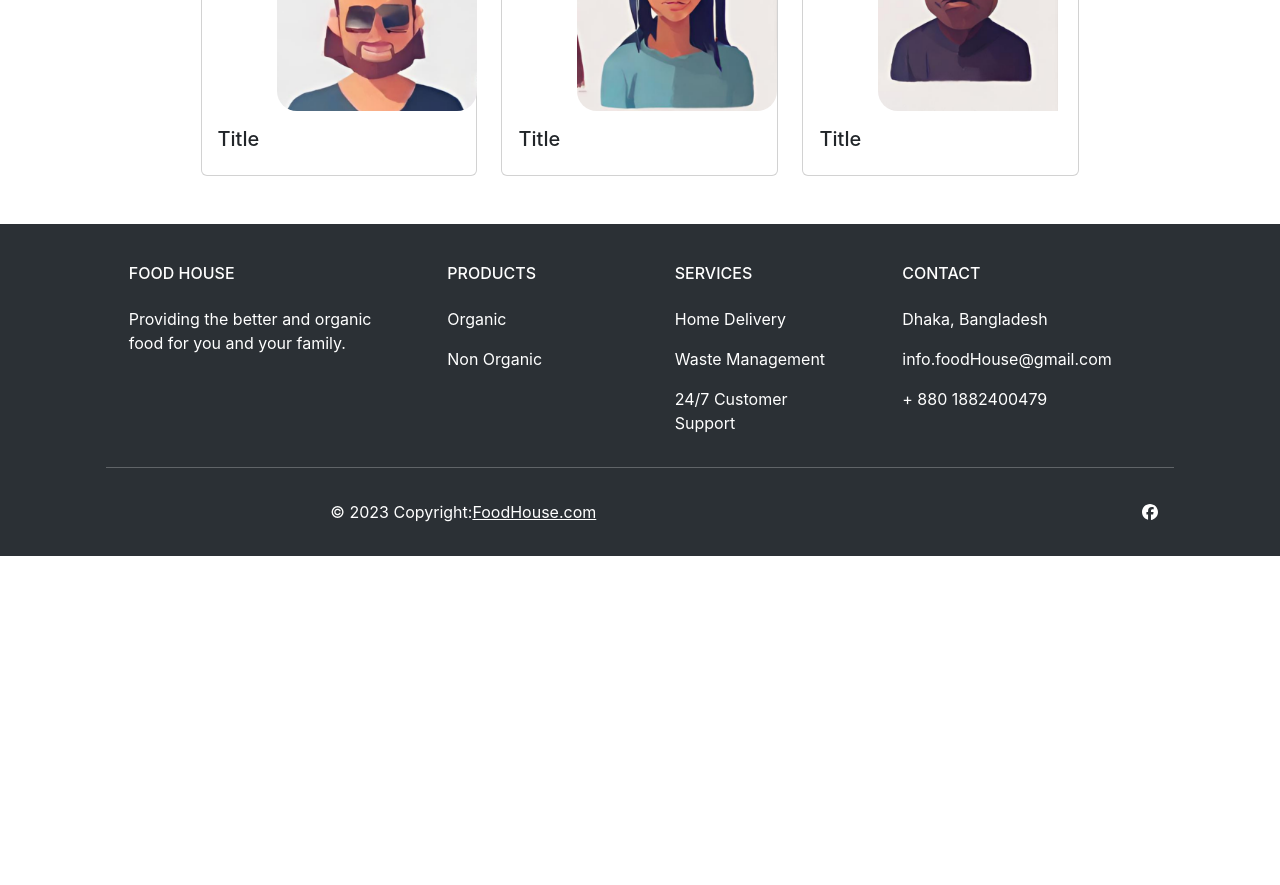
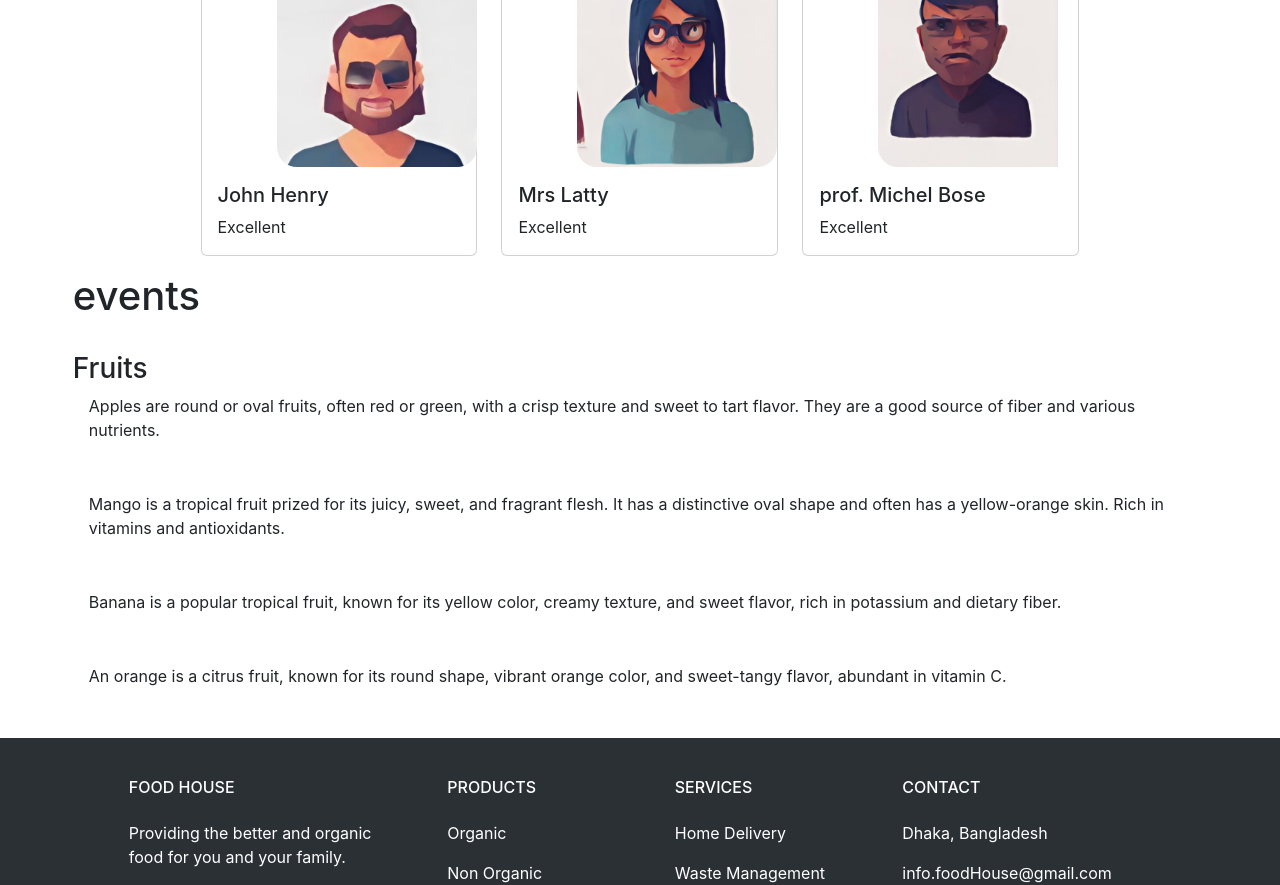
Before and after one commit to md-azmi-siddique/nitex-task-based-round-Front-End-Junior-, a React (Create React App) app: page / in a window 1280 px wide. Shown: the part 2640-3525 px from the top of the page. Before the commit the page ends 3244 px from the top, so only its background shows below. Built offline with nearby package versions, Linux system fonts and the light colour scheme; the HTML template or start-up script is replaced by a standard one.

Commit message:
event section added

```diff
--- a/src/App.js
+++ b/src/App.js
@@ -1,7 +1,9 @@
 import "./App.css";
 import About from "./Components/About/About";
+import Blog from "./Components/Blog/Blog";
 import ContactUs from "./Components/ContactUs/ContactUs";
 import Error404 from "./Components/Error404/Error404";
+import Events from "./Components/Events/Events";
 import Header from "./Components/Header/Header";
 import HeroDesign from "./Components/HeroDesign/HeroDesign";
 import Product from "./Components/Product/Product";
@@ -24,6 +26,9 @@ function App() {
               <Product></Product>
               <Service></Service>
               <Review></Review>
+
+              <Blog></Blog>
+              <Events></Events>
               <ContactUs></ContactUs>
             </div>
           }
--- /dev/null
+++ b/src/Components/Blog/Blog.js
@@ -0,0 +1,11 @@
+import React from 'react';
+
+const Blog = () => {
+    return (
+        <div>
+
+        </div>
+    );
+};
+
+export default Blog;
--- /dev/null
+++ b/src/Components/Events/Events.css
@@ -0,0 +1,24 @@
+.event-container {
+    position: relative;
+  }
+
+  .event-title {
+    opacity: 0;
+    transform: translateX(-100%); /* Start off-screen to the left */
+    transition: opacity 0.5s, transform 6s;
+  }
+
+  .event-title.event {
+    opacity: 1;
+    transform: translateX(0); /* Slide in from the left to the right */
+  }
+
+
+  .event-fruits{
+    margin-bottom: 50px;
+  }
+
+/* .event-img{
+    width: 200px;
+    height: 200px;
+  } */
--- /dev/null
+++ b/src/Components/Events/Events.js
@@ -0,0 +1,65 @@
+import React, { useState, useEffect } from "react";
+
+import "./Events.css";
+const Events = () => {
+  const [event, setEvent] = useState(false);
+
+  useEffect(() => {
+    const timer = setTimeout(() => {
+      setEvent(true);
+    }, 1000);
+
+    return () => clearTimeout(timer);
+  }, []);
+
+  return (
+    <div className="container event-container">
+      <div className={`event-title ${event ? "event" : ""}`}>
+        <h1>events</h1>
+        <br></br>
+        <h3>Fruits</h3>
+        <div class="d-flex event-fruits">
+          <div class="flex-shrink-0">
+            {/* <img className="event-img" src={} alt="..." /> */}
+          </div>
+          <div class="flex-grow-1 ms-3">
+            Apples are round or oval fruits, often red or green, with a crisp
+            texture and sweet to tart flavor. They are a good source of fiber
+            and various nutrients.
+          </div>
+        </div>
+        <div class="d-flex event-fruits">
+          <div class="flex-shrink-0">
+            {/* <img className="event-img" src={} alt="..." /> */}
+          </div>
+          <div class="flex-grow-1 ms-3">
+            Mango is a tropical fruit prized for its juicy, sweet, and fragrant
+            flesh. It has a distinctive oval shape and often has a yellow-orange
+            skin. Rich in vitamins and antioxidants.
+          </div>
+        </div>
+        <div class="d-flex event-fruits">
+          <div class="flex-shrink-0">
+            {/* <img className="event-img" src={} alt="..." /> */}
+          </div>
+          <div class="flex-grow-1 ms-3">
+            Banana is a popular tropical fruit, known for its yellow color,
+            creamy texture, and sweet flavor, rich in potassium and dietary
+            fiber.
+          </div>
+        </div>
+        <div class="d-flex event-fruits">
+          <div class="flex-shrink-0">
+            {/* <img className="event-img" src={} alt="..." /> */}
+          </div>
+          <div class="flex-grow-1 ms-3">
+            An orange is a citrus fruit, known for its round shape, vibrant
+            orange color, and sweet-tangy flavor, abundant in vitamin C.
+          </div>
+        </div>
+      </div>
+    </div>
+  );
+};
+
+export default Events;
--- a/src/Components/Review/Review.js
+++ b/src/Components/Review/Review.js
@@ -21,6 +21,7 @@ const Review = () => {
 
   return (
     <div className="container">
+        <h1>Reviews of Experts</h1>
     <div
       className={`justify-content-center review ${
         isVisible ? "visible" : ""
@@ -32,8 +33,8 @@ const Review = () => {
             <div className="card h-100">
               <img src={rimg1} className="card-img-top" alt="..." />
               <div className="card-body">
-                <h5 className="card-title">Title</h5>
-                <p className="card-text"></p>
+                <h5 className="card-title">John Henry</h5>
+                <p className="card-text">Excellent</p>
               </div>
             </div>
           </div>
@@ -41,8 +42,8 @@ const Review = () => {
             <div className="card h-100">
               <img src={rimg2} className="card-img-top" alt="..." />
               <div className="card-body">
-                <h5 className="card-title">Title</h5>
-                <p className="card-text"></p>
+                <h5 className="card-title">Mrs Latty</h5>
+                <p className="card-text">Excellent</p>
               </div>
             </div>
           </div>
@@ -50,8 +51,10 @@ const Review = () => {
             <div className="card h-100">
               <img src={rimg3} className="card-img-top" alt="..." />
               <div className="card-body">
-                <h5 className="card-title">Title</h5>
-                <p className="card-text"></p>
+                <h5 className="card-title">prof. Michel Bose</h5>
+                <p className="card-text">
+                Excellent
+                </p>
               </div>
             </div>
           </div>
```
Also changed, not shown: src/Components/Review/Review.css (line endings or trailing spaces).
